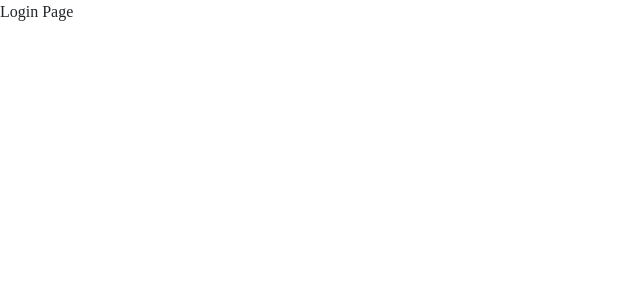
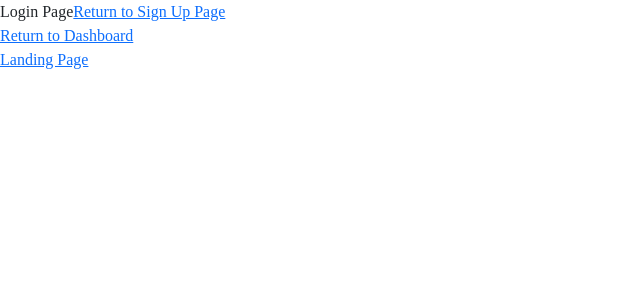
Before and after one commit to Parv-een/Marketplace, a React (Vite) app: page /login-page in a window 1280 px wide. Shown: the top 300 px of the page, without its empty margins (0-640 px from the left). Built offline with nearby package versions, Linux system fonts and the light colour scheme; a web font is replaced by a local one.

Commit message:
used navigation

```diff
--- a/src/components/FormInput.tsx
+++ b/src/components/FormInput.tsx
@@ -5,7 +5,7 @@ interface FormInputProps {
   type: "text" | "email" | "password" | "date" | "number";
   required?: boolean;
   id?: string;
-  value: string | number | date;
+  value: string | number | Date;
   placeholder?: string;
   min?: string;
   max?: string;
--- a/src/navigation/Routes.tsx
+++ b/src/navigation/Routes.tsx
@@ -1,3 +1,4 @@
+import HomePage from "../pages/HomePage";
 import LandingPage from "../pages/LandingPage";
 import LoginPage from "../pages/LoginPage";
 import NotFoundPage from "../pages/NotFoundPage";
@@ -12,8 +13,8 @@ const routes = createRoutesFromElements(
   <>
     <Route path="sign-up" element={<SignUpPage />}></Route>
     <Route path="login-page" element={<LoginPage />}></Route>
-    <Route path="/" element={<div>HomePage</div>}></Route>
-    <Route path="landing-page" element={<LandingPage />}></Route>
+    <Route path="/" element={<HomePage />}></Route>
+    <Route path="Landing-page" element={<LandingPage />}></Route>
     <Route path="*" element={<NotFoundPage />}></Route>
   </>
 );
--- /dev/null
+++ b/src/pages/HomePage.tsx
@@ -0,0 +1,8 @@
+export default function HomePage() {
+  return (
+    <div>
+      <h2>HomePage</h2>
+      <a href="sign-up">Sign Up Page</a>
+    </div>
+  );
+}
--- a/src/pages/LandingPage.tsx
+++ b/src/pages/LandingPage.tsx
@@ -1,3 +1,13 @@
+import { useState } from "react";
+import Users from "../models/Users";
+import { Navigate } from "react-router-dom";
+
 export default function LandingPage() {
-  return <div>Landing page is under Construction</div>;
+  const [user, setUser] = useState<Users>();
+
+  return user ? (
+    <div>Landing page is under Construction</div>
+  ) : (
+    <Navigate to="/sign-up" />
+  );
 }
--- a/src/pages/LoginPage.tsx
+++ b/src/pages/LoginPage.tsx
@@ -1,3 +1,14 @@
+import { Row } from "react-bootstrap";
+
 export default function LoginPage() {
-  return <div>Login Page</div>;
+  return (
+    <div>
+      Login Page
+      <a href="sign-up">Return to Sign Up Page</a>
+      <Row>
+        <a href="/">Return to Dashboard</a>
+        <a href="landing-page">Landing Page</a>
+      </Row>
+    </div>
+  );
 }
--- a/src/pages/SignUpPage.tsx
+++ b/src/pages/SignUpPage.tsx
@@ -3,6 +3,7 @@ import { FormEvent, useState } from "react";
 import Address from "../models/Address";
 import classes from "./SignUpPage.module.css";
 import FormInput from "../components/FormInput";
+import { useNavigate } from "react-router-dom";
 
 const getMaxDate = () => {
   const date = new Date();
@@ -13,6 +14,8 @@ const getMaxDate = () => {
 //done : add validation for password
 //TODO : age older than 18 years
 const SignUpPage = () => {
+  const navigate = useNavigate();
+
   const [firstName, setFirstName] = useState("");
   const [lastName, setLastName] = useState("");
   const [email, setEmail] = useState("");
@@ -35,28 +38,39 @@ const SignUpPage = () => {
     e.stopPropagation();
 
     if (form.checkValidity() === false) {
-      alert("Please fill out all the fields");
+      setValidated(true);
+      // alert("Please fill out all the fields");
       return;
     }
 
-    setValidated(true);
+    // if (password !== confirmPassword) {
+    //   alert("Password do not match");
+    //   return;
+    // }
 
-    if (password !== confirmPassword) {
-      alert("Password do not match");
-      return;
-    }
+    navigate("/", {
+      state: {
+        user: {
+          firstName,
+          lastName,
+          email,
+          dateOfBirth,
+          address,
+        },
+      },
+    });
 
-    alert(
-      JSON.stringify({
-        firstName,
-        lastName,
-        email,
-        dateOfBirth,
-        address,
-        password,
-        confirmPassword,
-      })
-    );
+    // alert(
+    //   JSON.stringify({
+    //     firstName,
+    //     lastName,
+    //     email,
+    //     dateOfBirth,
+    //     address,
+    //     password,
+    //     confirmPassword,
+    //   })
+    // );
   };
 
   // if (password !== confirmPassword) {
@@ -242,6 +256,10 @@ const SignUpPage = () => {
           </Row>
         </Form>
       </Row>
+
+      <p>
+        Alreday a member? <a href="login-page">Login In</a>
+      </p>
     </Container>
   );
 };
```
